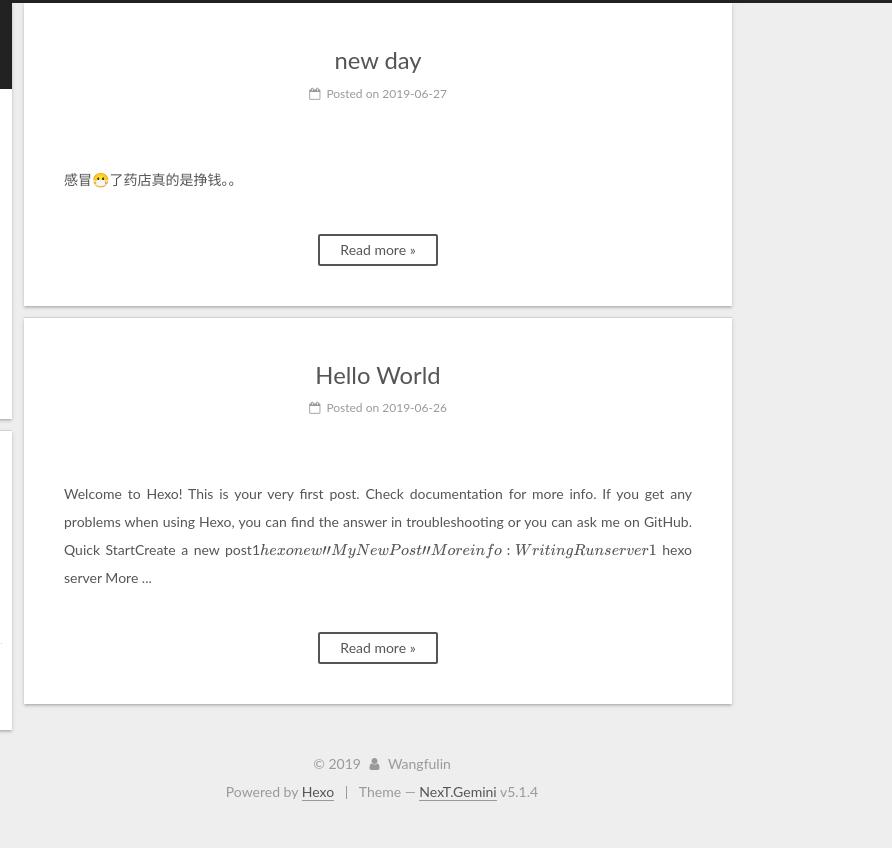
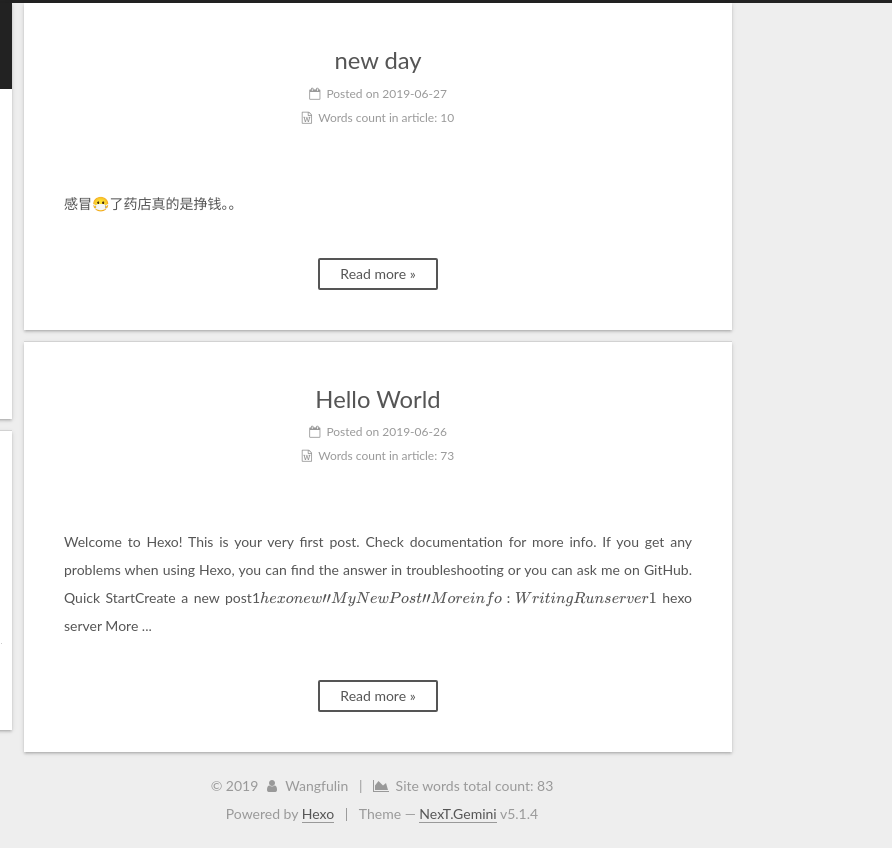
Before and after one commit to wangfulin7/wangfulin7.github.io, a plain HTML site: page index.html in a window 1280 px wide. Shown: the full height of the page, 388-1280 px from the left. Before the commit the page ends 826 px from the top, so only its background shows below. Drawn offline with nearby package versions, Linux system fonts and the light colour scheme; some packages are replaced by stand-ins of ours.

Commit message:
Site updated: 2019-06-28 22:54:23

```diff
--- a/css/main.css
+++ b/css/main.css
@@ -1823,7 +1823,7 @@ pre .javascript .function {
   width: 4px;
   height: 4px;
   border-radius: 50%;
-  background: #99e774;
+  background: #b9f646;
 }
 .links-of-blogroll {
   font-size: 13px;
--- a/index.html
+++ b/index.html
@@ -342,6 +342,25 @@
 
 
 
+            <div class="post-wordcount">
+
+
+                <span class="post-meta-item-icon">
+                  <i class="fa fa-file-word-o"></i>
+                </span>
+
+                  <span class="post-meta-item-text">Words count in article&#58;</span>
+
+                <span title="Words count in article">
+                  10
+                </span>
+
+
+
+
+
+            </div>
+
 
 
 
@@ -468,6 +487,25 @@
 
 
 
+
+            <div class="post-wordcount">
+
+
+                <span class="post-meta-item-icon">
+                  <i class="fa fa-file-word-o"></i>
+                </span>
+
+                  <span class="post-meta-item-text">Words count in article&#58;</span>
+
+                <span title="Words count in article">
+                  73
+                </span>
+
+
+
+
+
+            </div>
 
 
 
@@ -670,6 +708,15 @@ More
   </span>
   <span class="author" itemprop="copyrightHolder">Wangfulin</span>
 
+
+    <span class="post-meta-divider">|</span>
+    <span class="post-meta-item-icon">
+      <i class="fa fa-area-chart"></i>
+    </span>
+
+      <span class="post-meta-item-text">Site words total count&#58;</span>
+
+    <span title="Site words total count">83</span>
 
 </div>
 
```
Also changed, not shown: 2019/06/26/hello-world/index.html (+28 -0 lines), 2019/06/27/new-day/index.html (+28 -0 lines), about/index.html (+9 -0 lines), archives/2019/06/index.html (+9 -0 lines), archives/2019/index.html (+9 -0 lines), archives/index.html (+9 -0 lines), categories/index.html (+9 -0 lines), tags/index.html (+9 -0 lines).
